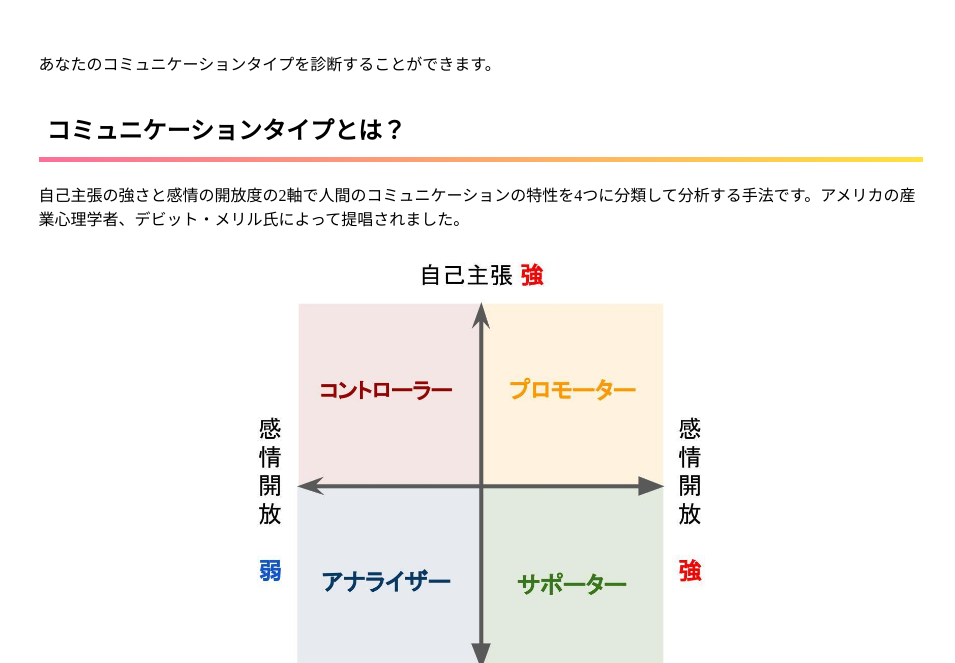
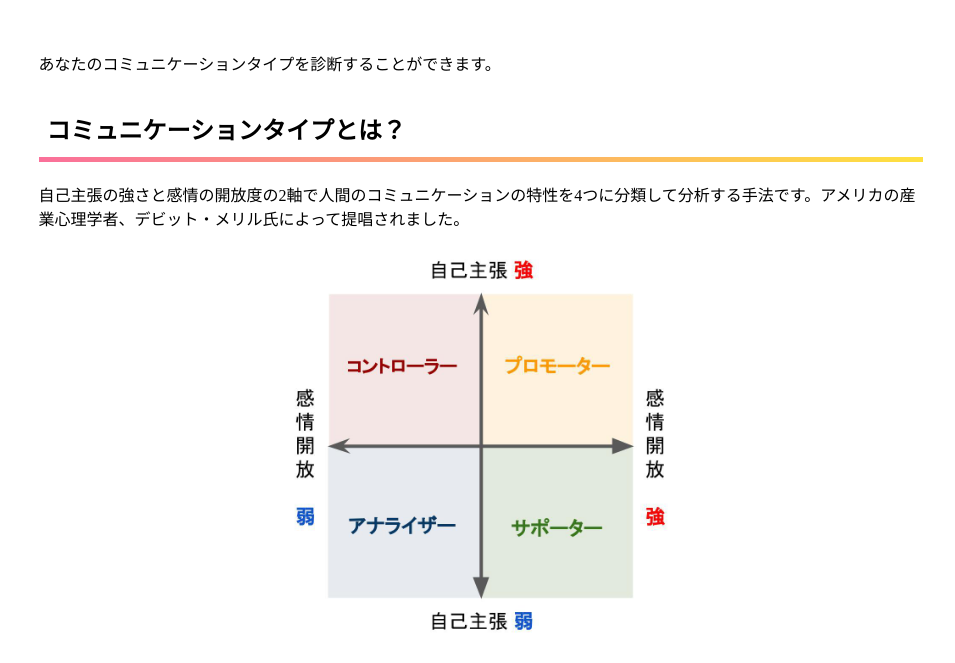
Before and after one commit to coticoticotty/communication-type-assessment, a plain HTML site: page index.html in a window 1280 px wide. Shown: the part 112-775 px from the top of the page, without its empty margins (159-1114 px from the left). Drawn offline with Linux system fonts and the light colour scheme.

Commit message:
トップページの画像サイズ修正

```diff
--- a/assets/css/style.css
+++ b/assets/css/style.css
@@ -97,7 +97,7 @@ h3::after {
 #top-image {
   display: block;
   margin: auto;
-  width: 30rem;
+  width: 25rem;
 }
 /*
 グラフ表示部分のデザイン
```
